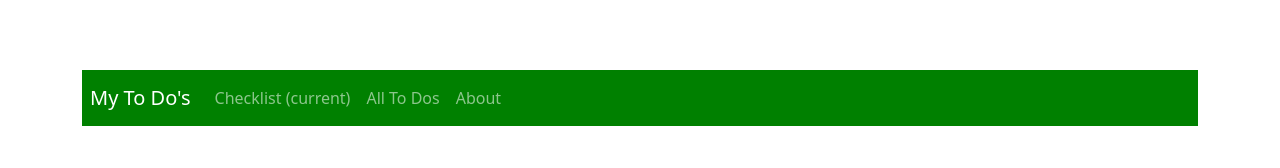
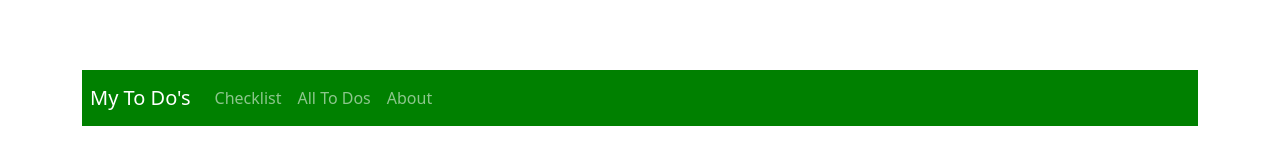
Before and after one commit to NickHodges/a4rbCode, an Angular app: page / in a window 1280 px wide. Shown: the top 168 px of the page. Built offline with nearby package versions, Linux system fonts and the light colour scheme.

Commit message:
Take out spurious <span> tag,  Fix Bootstrap

```diff
--- a/src/app/navbar/navbar.component.css
+++ b/src/app/navbar/navbar.component.css
@@ -1,3 +1,4 @@
+/* Added in Step 3 */
 .navbar {
   /* What the docs use */
   --bs-navbar-padding-x: 0.5rem;
--- a/src/app/navbar/navbar.component.html
+++ b/src/app/navbar/navbar.component.html
@@ -4,7 +4,7 @@
     <a class="navbar-brand" href="#">My To Do's</a>
     <div class="collapse navbar-collapse" id="navbarNavAltMarkup">
       <div class="navbar-nav">
-        <a class="nav-item nav-link" routerLink="">Checklist <span class="sr-only">(current)</span></a>
+        <a class="nav-item nav-link" routerLink="">Checklist</a>
         <a class="nav-item nav-link" routerLink="all-tasks">All To Dos</a>
         <a class="nav-item nav-link" routerLink="about">About</a>
       </div>
```
